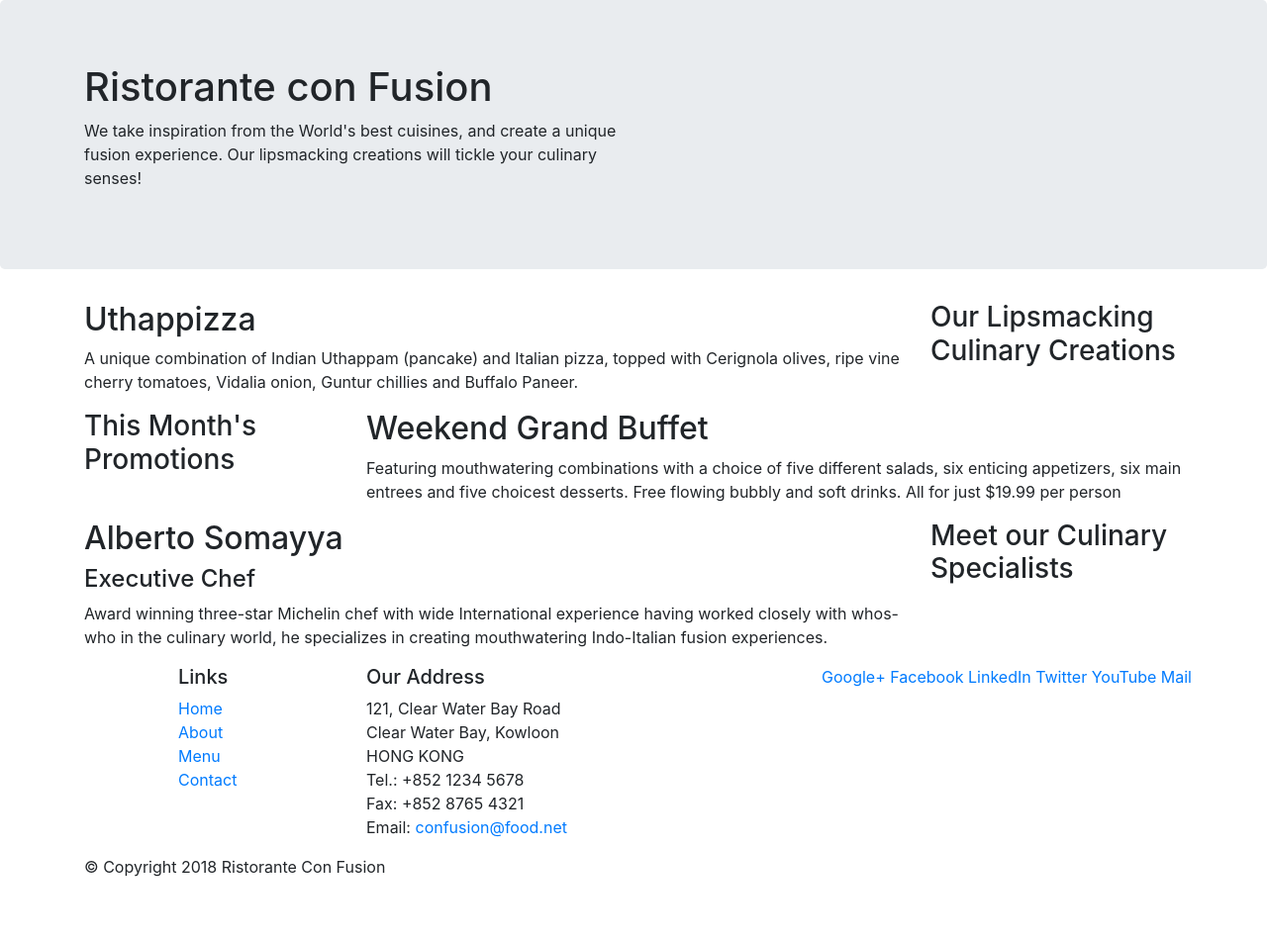
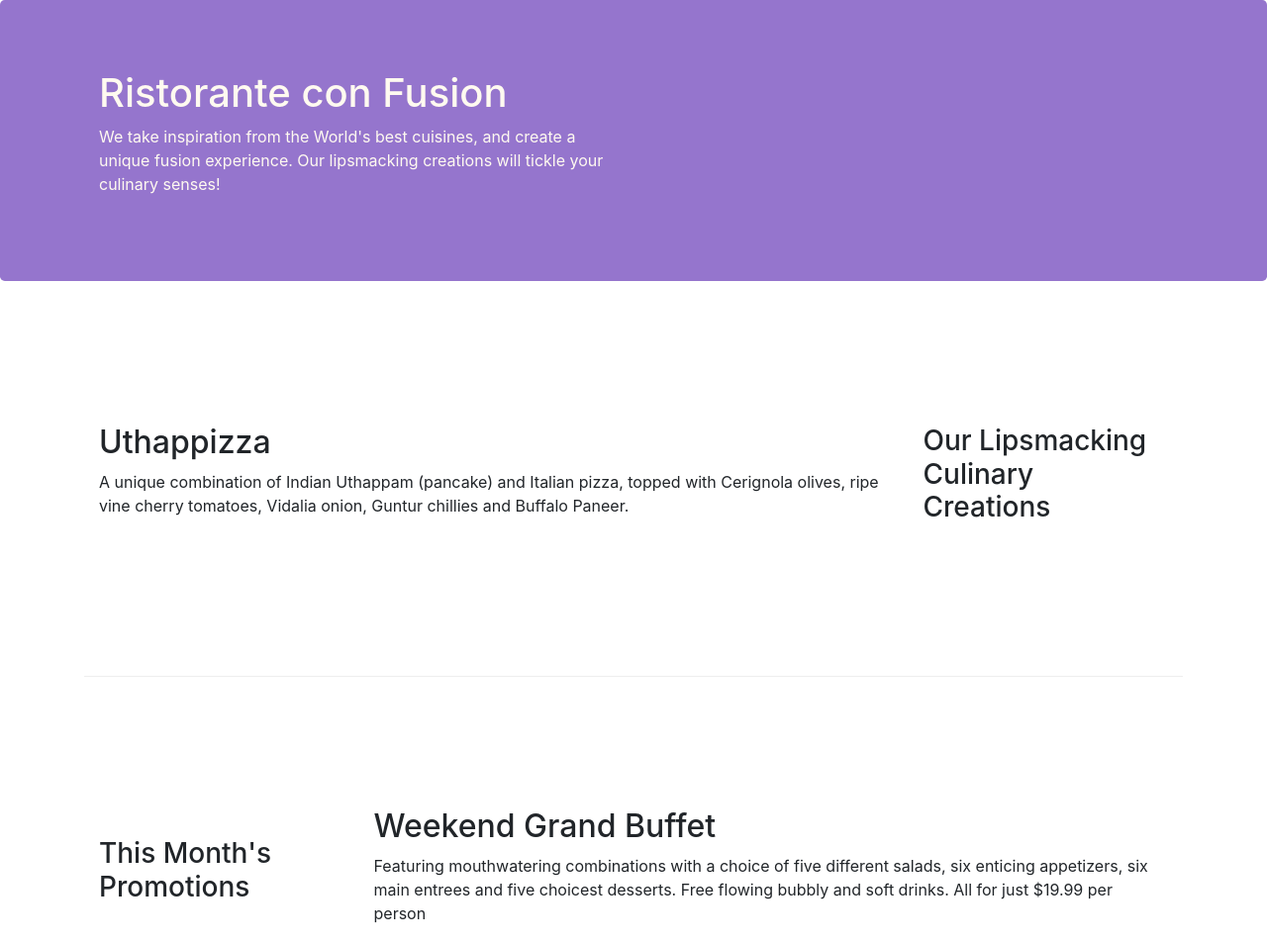
Before and after one commit to parthpandya21/conFusion, a website: page index.html in a window 1280 px wide. Shown: the top 954 px of the page at 99% size. Before the commit the page ends 904 px from the top, so only its background shows below. Drawn offline with nearby package versions, Linux system fonts and the light colour scheme.

Commit message:
commit 2 css

```diff
--- a/css/styles.css
+++ b/css/styles.css
@@ -0,0 +1,30 @@
+.row-header {
+    margin: 0px auto;
+    padding: 0px auto;
+}
+
+.row-content {
+    margin: 0px auto;
+    padding: 50px 0px 50px 0px;
+    border-bottom: 1px ridge;
+    min-height: 400px;
+}
+
+.footer {
+    background-color: #D1C4E9;
+    margin: 0px auto;
+    padding: 20px 0px 20px 0px;
+}
+
+.jumbotron {
+    padding: 70px 30px 70px 30px;
+    margin: 0px auto;
+    background: #9575CD;
+    color: floralwhite;
+}
+
+.address {
+    font-size: 80%;
+    margin: 0px;
+    color: #0f0f0f;
+}
--- a/index.html
+++ b/index.html
@@ -9,6 +9,7 @@
 
     <!-- Bootstrap CSS -->
     <link rel="stylesheet" href="node_modules/bootstrap/dist/css/bootstrap.min.css">
+    <link rel="stylesheet" href="css/styles.css">
     <title>Ristorante Con Fusion</title>
 </head>
 
@@ -16,7 +17,7 @@
 
     <header class="jumbotron">
         <div class="container">
-            <div class="row">
+            <div class="row row-header">
                 <div class="col-12 col-sm-6">
                     <h1>Ristorante con Fusion</h1>
                     <p>We take inspiration from the World's best cuisines, and create a unique fusion experience. Our lipsmacking creations will tickle your culinary senses!</p>
@@ -28,7 +29,7 @@
     </header>
 
     <div class="container">
-        <div class="row">
+        <div class="row row-content align-items-center">
             <div class="col-12 col-sm-4 order-sm-last col-md-3">
                 <h3>Our Lipsmacking Culinary Creations</h3>
             </div>
@@ -39,7 +40,7 @@
         </div>
 
 
-        <div class="row">
+        <div class="row row-content align-items-center">
             <div class="col-12 col-sm-4 col-md-3">
                 <h3>This Month's Promotions</h3>
             </div>
@@ -49,7 +50,7 @@
             </div>
         </div>
 
-        <div class="row">
+        <div class="row row-content align-items-center">
             <div class="col-12 col-sm-4 order-sm-last col-md-3">
                 <h3>Meet our Culinary Specialists</h3>
             </div>
@@ -61,7 +62,7 @@
         </div>
     </div>
 
-    <footer>
+    <footer class="footer">
         <div class="container">
             <div class="row">
                 <div class="col-4 offset-1 col-sm-2">
@@ -84,8 +85,8 @@
 		              Email: <a href="mailto:confusion@food.net">confusion@food.net</a>
 		           </address>
                 </div>
-                <div class="col-12vcol-sm-4">
-                    <div>
+                <div class="col-12vcol-sm-4 align-self-center">
+                    <div class="test-center">
                         <a href="http://google.com/+">Google+</a>
                         <a href="http://www.facebook.com/profile.php?id=">Facebook</a>
                         <a href="http://www.linkedin.com/in/">LinkedIn</a>
@@ -95,7 +96,7 @@
                     </div>
                 </div>
             </div>
-            <div class="row">
+            <div class="row justify-content-center">
                 <div class="col-auto">
                     <p>© Copyright 2018 Ristorante Con Fusion</p>
                 </div>
```
